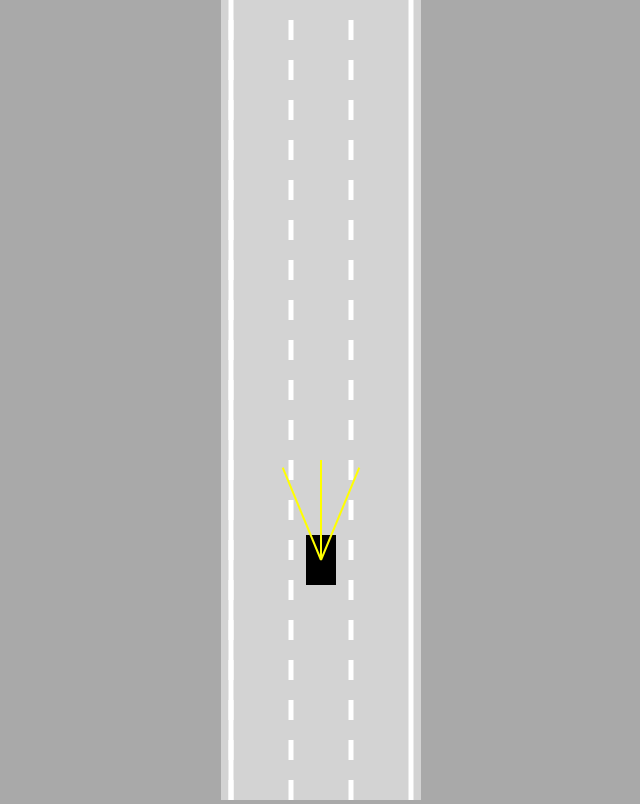
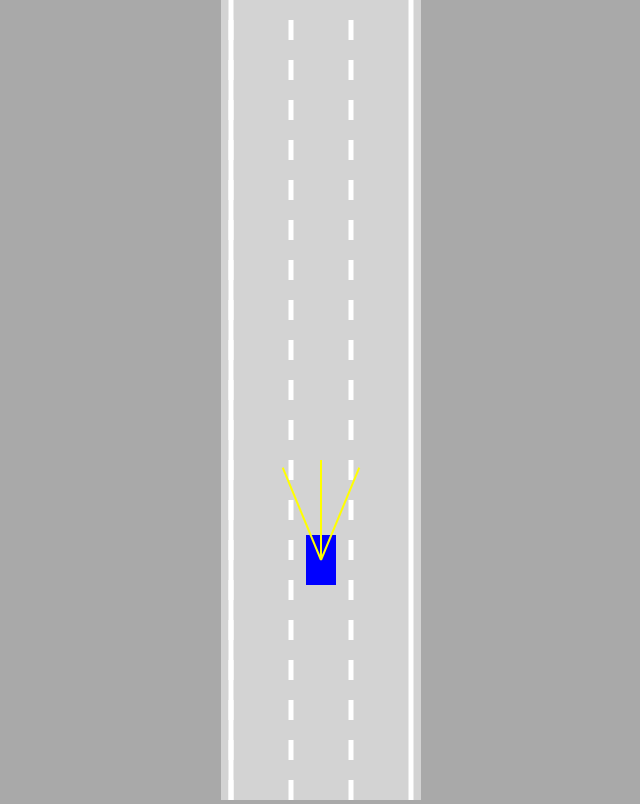
Before and after one commit to ludan217/self-driving-car, a plain HTML site: page index.html in a window 1280 px wide. Shown: the whole page, without its empty margins (319-959 px from the left). Drawn offline with Linux system fonts and the light colour scheme.

Commit message:
driving car without neural networks

```diff
--- a/car.js
+++ b/car.js
@@ -2,7 +2,7 @@
  * 汽车类
  */
 class Car{
-    constructor(x,y,width,height){
+    constructor(x,y,width,height,controlType,maxSpeed=3){
         this.x = x;
         this.y = y;
         this.width = width;
@@ -10,33 +10,45 @@ class Car{
 
         this.speed = 0;
         this.acceleration = 0.2;
-        this.maxSpeed = 3;
+        this.maxSpeed = maxSpeed;
         this.friction = 0.05;
         this.angle = 0;
         this.damaged = false;
 
-
-        this.sensor = new Sensor(this);
-        this.controls = new Controls();
+        // 其他汽车不需要灯光感知
+        if(controlType!="DUMMY"){
+            this.sensor = new Sensor(this);
+        }
+        // this.sensor = new Sensor(this);
+        this.controls = new Controls(controlType);
     }
 
     // 更新汽车状态
-    update(roadBorders){
+    update(roadBorders,traffic){
         if(!this.damaged){
             this.#move();
             this.polygon = this.#createPolygon();
-            this.damaged = this.#assessDamage(roadBorders);
+            this.damaged = this.#assessDamage(roadBorders,traffic);
+        }
+        if(this.sensor){
+            this.sensor.update(roadBorders,traffic);
         }
 
-        this.sensor.update(roadBorders);
+
     }
 
-    #assessDamage(roadBorders){
+    #assessDamage(roadBorders,traffic){
         for(let i =0;i<roadBorders.length;i++){
             if(polysIntersect(this.polygon,roadBorders[i])){  // utils.js function
                 return true;
             }
         }
+        for(let i =0;i<traffic.length;i++){
+            if(polysIntersect(this.polygon,traffic[i].polygon)){  // utils.js function
+                return true;
+            }
+        }
+        return false;
     }
 
     #createPolygon(){
@@ -114,7 +126,7 @@ class Car{
     }
 
     // 将汽车画在画布上
-    draw(ctx){
+    draw(ctx,color){
         // ctx.save();
         // ctx.translate(this.x,this.y);
         // ctx.rotate(-this.angle);
@@ -133,7 +145,7 @@ class Car{
         if(this.damaged){
             ctx.fillStyle = "gray";
         }else{
-            ctx.fillStyle = "black";
+            ctx.fillStyle = color;
         }
 
         ctx.beginPath();
@@ -143,6 +155,9 @@ class Car{
         }
         ctx.fill();  // 等于注释掉的
 
-        this.sensor.draw(ctx);
+        if(this.sensor){
+            this.sensor.draw(ctx);
+        }
+
     }
 }
--- a/controls.js
+++ b/controls.js
@@ -3,13 +3,22 @@
  * 通过键盘 上下左右 方向键 控制汽车
  */
 class Controls{
-    constructor(){
+    constructor(type){
         this.forward = false;
         this.left = false;
         this.right = false;
         this.reverse = false;
 
-        this.#addKeyboardListeners();
+        switch(type){
+            case "KEYS":
+                this.#addKeyboardListeners();
+                break;
+            case "DUMMY":
+                this.forward = true;
+                break;
+        }
+
+        // this.#addKeyboardListeners();
     }
 
     #addKeyboardListeners(){
--- a/index.html
+++ b/index.html
@@ -14,8 +14,8 @@
     <script src="sensor.js"></script>
     <script src="utils.js"></script>
     <script src="road.js"></script>
+    <script src="controls.js"></script>
     <script src="car.js"></script>
-    <script src="controls.js"></script>
     <script src="main.js"></script>
 </body>
 </html>
--- a/main.js
+++ b/main.js
@@ -7,20 +7,31 @@ canvas.width  = 200;
 
 const ctx = canvas.getContext('2d');
 const road = new Road(canvas.width/2,canvas.width*0.9);
-const car = new Car(road.getLaneCenter(1),100,30,50);  // 画布坐标(100,100) 宽30高50
+const car = new Car(road.getLaneCenter(1),100,30,50,'KEYS');  // 画布坐标(100,100) 宽30高50  KEYS是可控制的
+const traffic = [
+    new Car(road.getLaneCenter(1),-100,30,50,'DUMMY',2)  // DUMMY是其他不可控制的车辆
+];
 
 
 animate();
 
 function animate(){
-    car.update(road.borders);
+    for(let i=0;i<traffic.length;i++){
+        traffic[i].update(road.borders,[]);
+    }
+
+
+    car.update(road.borders,traffic);
     canvas.height = window.innerHeight;
 
     ctx.save();
     ctx.translate(0,-car.y + canvas.height*0.7);
 
     road.draw(ctx);
-    car.draw(ctx);
+    for(let i=0;i<traffic.length;i++){
+        traffic[i].draw(ctx,"red");
+    }
+    car.draw(ctx,"blue");
 
     ctx.restore();
     requestAnimationFrame(animate);  // 每秒刷新
--- a/sensor.js
+++ b/sensor.js
@@ -13,17 +13,20 @@ class Sensor{
         this.readings = [];  // 获取马路边界信息
     }
 
-    update(roadBorders){
+    update(roadBorders,traffic){
         this.#castRays();
         this.readings = [];
         for(let i =0;i<this.rays.length;i++){
             this.readings.push(
-                this.#getReading(this.rays[i],roadBorders)
+                this.#getReading(
+                    this.rays[i],
+                    roadBorders,
+                    traffic)
             );
         }
     }
 
-    #getReading(ray,roadBorders){
+    #getReading(ray,roadBorders,traffic){
         let touches = [];
 
         for(let i = 0;i<roadBorders.length;i++){
@@ -35,6 +38,21 @@ class Sensor{
             );
             if(touch){
                 touches.push(touch);
+            }
+        }
+
+        for(let i=0;i<traffic.length;i++){
+            const poly = traffic[i].polygon;
+            for(let j=0;j<poly.length;j++){
+                const value = getIntersection(
+                    ray[0],
+                    ray[1],
+                    poly[j],
+                    poly[(j+1)%poly.length]
+                );
+                if(value){
+                    touches.push(value);
+                }
             }
         }
 
```
